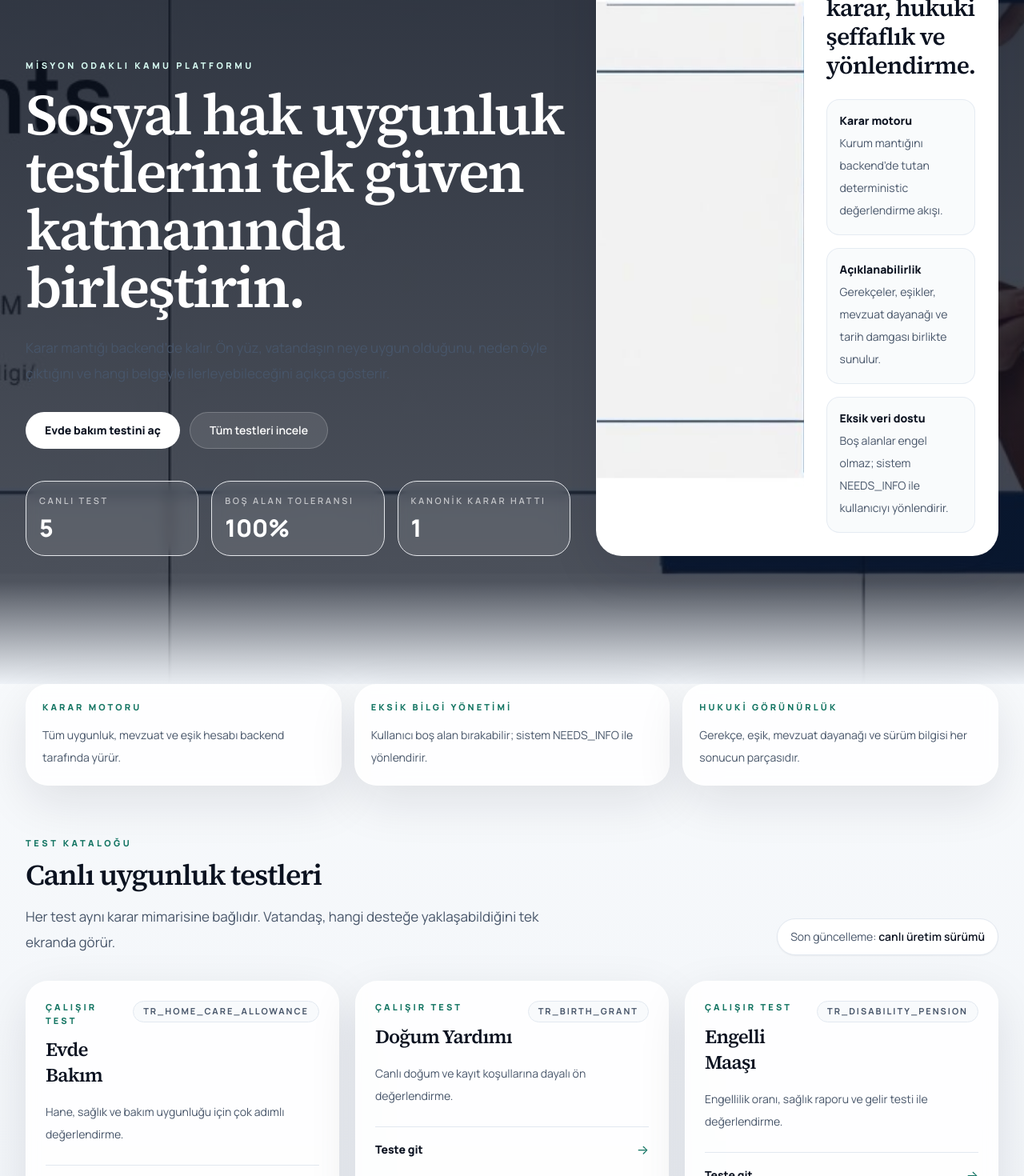
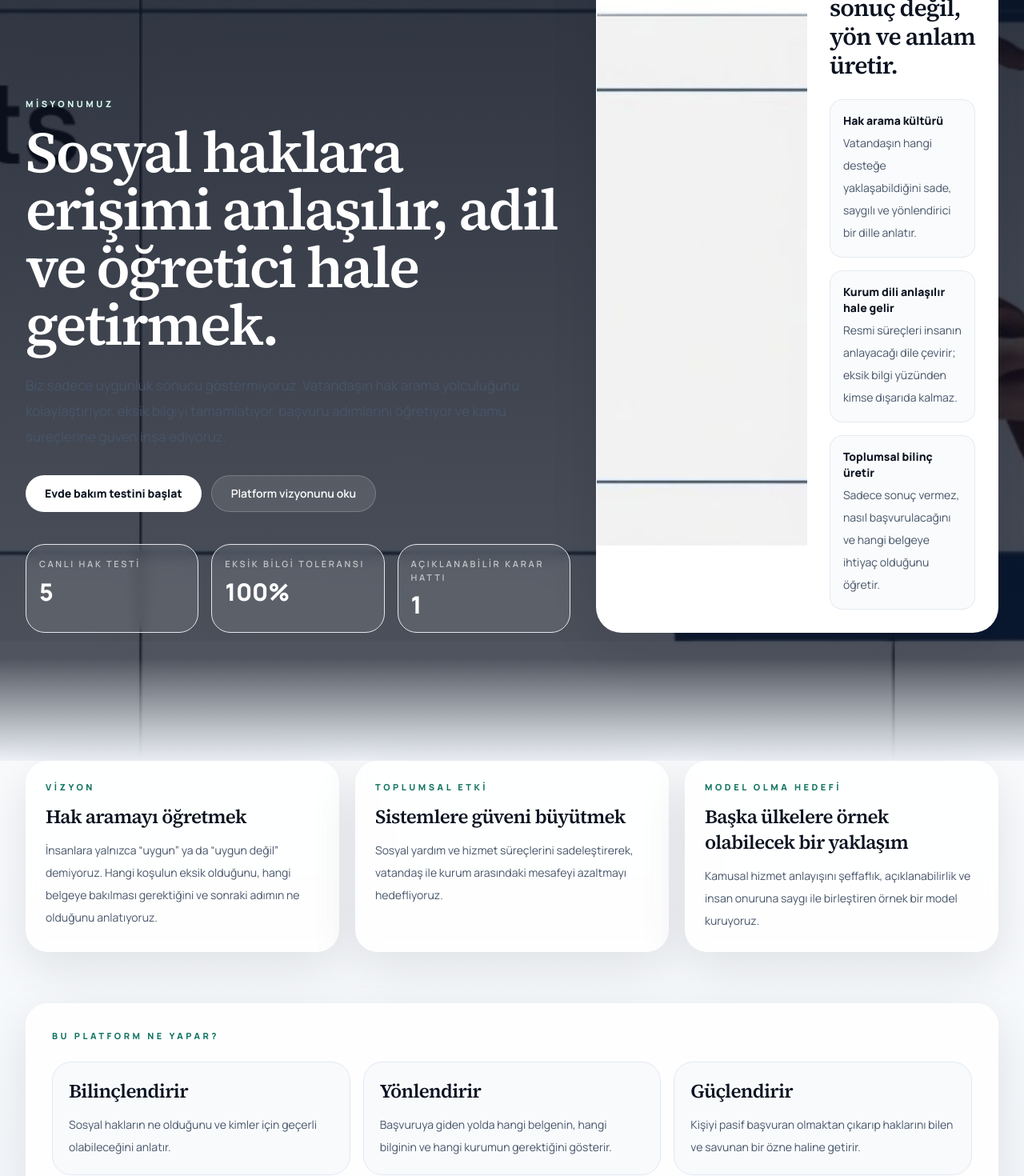
Before and after one commit to SocialRightLabs/sosyalhakrehberi.com, an Angular app: page / in a window 1280 px wide. Shown: the part 280-1750 px from the top of the page at 80% size. Built offline with nearby package versions, Linux system fonts and the light colour scheme.

Commit message:
feat(ui): align platform messaging with vision

```diff
--- a/src/app/features/eligibility/benefit-test-page.component.html
+++ b/src/app/features/eligibility/benefit-test-page.component.html
@@ -5,7 +5,7 @@
         ← Test kataloguna dön
       </a>
       <span class="rounded-full border border-slate-200 bg-white px-4 py-2 text-xs font-bold uppercase tracking-[0.22em] text-slate-500 shadow-sm">
-        {{ config.benefitCode }}
+        Canlı hizmet testi
       </span>
     </div>
 
@@ -23,7 +23,7 @@
             </div>
             <div class="rounded-3xl border border-slate-200 bg-slate-50 p-4">
               <p class="text-[11px] font-extrabold uppercase tracking-[0.24em] text-brand-700">Karar</p>
-              <p class="mt-2 text-sm font-semibold text-ink-900">Deterministik backend</p>
+              <p class="mt-2 text-sm font-semibold text-ink-900">Deterministik karar motoru</p>
             </div>
             <div class="rounded-3xl border border-slate-200 bg-slate-50 p-4">
               <p class="text-[11px] font-extrabold uppercase tracking-[0.24em] text-brand-700">Şeffaflık</p>
@@ -37,7 +37,7 @@
             <div>
               <h2 class="display-title text-3xl">{{ config.title }}</h2>
               <p class="mt-2 max-w-2xl text-sm leading-7 text-slate-600">
-                Boş alanları bırakabilirsiniz. Sistem eksik bilgileri backend'e iletir ve gerekirse NEEDS_INFO döndürür.
+                Boş alanları bırakabilirsiniz. Sistem eksik bilgileri karar motoruna iletir ve gerekirse eksik bilgi sonucu üretir.
               </p>
             </div>
             <button
@@ -124,7 +124,7 @@
       <aside class="space-y-6 lg:sticky lg:top-6">
         <div class="surface-strong overflow-hidden">
           <div class="bg-gradient-to-br from-ink-900 via-ink-800 to-brand-800 px-6 py-6 text-white">
-            <p class="text-[11px] font-extrabold uppercase tracking-[0.28em] text-brand-100">Canlı karar yüzeyi</p>
+            <p class="text-[11px] font-extrabold uppercase tracking-[0.28em] text-brand-100">Canlı değerlendirme yüzeyi</p>
             <h2 class="mt-3 font-display text-2xl tracking-[-0.03em]">Sonuç, gerekçe ve yönlendirme tek blokta.</h2>
             <p class="mt-3 text-sm leading-7 text-white/75">
               Karar motoru uygunluğu, eksik bilgiyi ve hukuki çerçeveyi kullanıcıya tek bakışta gösterir.
--- a/src/app/features/eligibility/eligibility-catalog.component.html
+++ b/src/app/features/eligibility/eligibility-catalog.component.html
@@ -8,23 +8,24 @@
       <header class="flex items-center justify-between gap-4 rounded-full border border-white/20 bg-white/10 px-4 py-3 text-white backdrop-blur md:px-5">
         <div>
           <p class="text-[11px] font-extrabold uppercase tracking-[0.32em] text-brand-100">Sosyal Hak Rehberi</p>
-          <p class="mt-1 text-sm text-white/80">Legislation-centered, explainable public eligibility platform</p>
+          <p class="mt-1 text-sm text-white/80">Kamu haklarına erişim için açıklanabilir rehber platformu</p>
         </div>
 
         <div class="hidden items-center gap-2 md:flex">
-          <span class="rounded-full border border-white/15 bg-white/10 px-3 py-1 text-xs font-semibold text-white/90">Backend source of truth</span>
-          <span class="rounded-full border border-white/15 bg-white/10 px-3 py-1 text-xs font-semibold text-white/90">Needs-info aware</span>
+          <span class="rounded-full border border-white/15 bg-white/10 px-3 py-1 text-xs font-semibold text-white/90">Kamusal fayda</span>
+          <span class="rounded-full border border-white/15 bg-white/10 px-3 py-1 text-xs font-semibold text-white/90">Açık rehberlik</span>
         </div>
       </header>
 
       <div class="grid gap-8 py-12 lg:grid-cols-[1.15fr_0.85fr] lg:items-end lg:py-20">
         <div class="max-w-3xl text-white">
-          <p class="eyebrow text-brand-100">Misyon odaklı kamu platformu</p>
+          <p class="eyebrow text-brand-100">Misyonumuz</p>
           <h1 class="display-title mt-4 text-5xl leading-[0.95] text-white sm:text-6xl lg:text-7xl">
-            Sosyal hak uygunluk testlerini tek güven katmanında birleştirin.
+            Sosyal haklara erişimi anlaşılır, adil ve öğretici hale getirmek.
           </h1>
           <p class="lead-copy mt-6 max-w-2xl text-white/82">
-            Karar mantığı backend’de kalır. Ön yüz, vatandaşın neye uygun olduğunu, neden öyle çıktığını ve hangi belgeyle ilerleyebileceğini açıkça gösterir.
+            Biz sadece uygunluk sonucu göstermiyoruz. Vatandaşın hak arama yolculuğunu kolaylaştırıyor, eksik bilgiyi tamamlatıyor,
+            başvuru adımlarını öğretiyor ve kamu süreçlerine güven inşa ediyoruz.
           </p>
 
           <div class="mt-8 flex flex-wrap gap-3">
@@ -32,13 +33,13 @@
               routerLink="/evde-bakim"
               class="focus-ring inline-flex items-center justify-center rounded-full bg-white px-6 py-3 text-sm font-extrabold text-ink-900 transition hover:-translate-y-0.5 hover:bg-brand-100"
             >
-              Evde bakım testini aç
+              Evde bakım testini başlat
             </a>
             <a
-              href="#tests"
+              href="#hikaye"
               class="focus-ring inline-flex items-center justify-center rounded-full border border-white/20 bg-white/10 px-6 py-3 text-sm font-semibold text-white transition hover:border-white/35 hover:bg-white/15"
             >
-              Tüm testleri incele
+              Platform vizyonunu oku
             </a>
           </div>
 
@@ -60,9 +61,9 @@
               class="h-56 w-full object-cover lg:h-full"
             />
             <div class="p-6 lg:p-7">
-              <p class="text-[11px] font-extrabold uppercase tracking-[0.28em] text-brand-700">Platform çerçevesi</p>
+              <p class="text-[11px] font-extrabold uppercase tracking-[0.28em] text-brand-700">Platform vaadi</p>
               <h2 class="mt-3 font-display text-3xl font-semibold tracking-[-0.03em] text-ink-900">
-                Açıklanabilir karar, hukuki şeffaflık ve yönlendirme.
+                Sadece sonuç değil, yön ve anlam üretir.
               </h2>
               <div class="mt-6 space-y-4">
                 @for (pillar of platformPillars; track pillar.title) {
@@ -79,19 +80,48 @@
     </div>
   </section>
 
+  <section id="hikaye" class="mx-auto max-w-7xl px-4 pb-16 sm:px-6 lg:px-8">
+    <div class="grid gap-5 lg:grid-cols-3">
+      <div class="surface p-6">
+        <p class="eyebrow">Vizyon</p>
+        <h2 class="mt-3 font-display text-2xl tracking-[-0.03em]">Hak aramayı öğretmek</h2>
+        <p class="mt-3 text-sm leading-7 text-slate-600">
+          İnsanlara yalnızca “uygun” ya da “uygun değil” demiyoruz. Hangi koşulun eksik olduğunu, hangi belgeye bakılması gerektiğini ve sonraki adımın ne olduğunu anlatıyoruz.
+        </p>
+      </div>
+      <div class="surface p-6">
+        <p class="eyebrow">Toplumsal etki</p>
+        <h2 class="mt-3 font-display text-2xl tracking-[-0.03em]">Sistemlere güveni büyütmek</h2>
+        <p class="mt-3 text-sm leading-7 text-slate-600">
+          Sosyal yardım ve hizmet süreçlerini sadeleştirerek, vatandaş ile kurum arasındaki mesafeyi azaltmayı hedefliyoruz.
+        </p>
+      </div>
+      <div class="surface p-6">
+        <p class="eyebrow">Model olma hedefi</p>
+        <h2 class="mt-3 font-display text-2xl tracking-[-0.03em]">Başka ülkelere örnek olabilecek bir yaklaşım</h2>
+        <p class="mt-3 text-sm leading-7 text-slate-600">
+          Kamusal hizmet anlayışını şeffaflık, açıklanabilirlik ve insan onuruna saygı ile birleştiren örnek bir model kuruyoruz.
+        </p>
+      </div>
+    </div>
+  </section>
+
   <section class="mx-auto max-w-7xl px-4 pb-16 sm:px-6 lg:px-8">
-    <div class="grid gap-4 md:grid-cols-3">
-      <div class="surface p-5">
-        <p class="text-[11px] font-extrabold uppercase tracking-[0.28em] text-brand-700">Karar motoru</p>
-        <p class="mt-3 text-sm leading-7 text-slate-600">Tüm uygunluk, mevzuat ve eşik hesabı backend tarafında yürür.</p>
-      </div>
-      <div class="surface p-5">
-        <p class="text-[11px] font-extrabold uppercase tracking-[0.28em] text-brand-700">Eksik bilgi yönetimi</p>
-        <p class="mt-3 text-sm leading-7 text-slate-600">Kullanıcı boş alan bırakabilir; sistem NEEDS_INFO ile yönlendirir.</p>
-      </div>
-      <div class="surface p-5">
-        <p class="text-[11px] font-extrabold uppercase tracking-[0.28em] text-brand-700">Hukuki görünürlük</p>
-        <p class="mt-3 text-sm leading-7 text-slate-600">Gerekçe, eşik, mevzuat dayanağı ve sürüm bilgisi her sonucun parçasıdır.</p>
+    <div class="surface p-6 sm:p-8">
+      <p class="eyebrow">Bu platform ne yapar?</p>
+      <div class="mt-6 grid gap-4 md:grid-cols-3">
+        <div class="rounded-3xl border border-slate-200 bg-slate-50 p-5">
+          <p class="font-display text-2xl tracking-[-0.03em]">Bilinçlendirir</p>
+          <p class="mt-3 text-sm leading-7 text-slate-600">Sosyal hakların ne olduğunu ve kimler için geçerli olabileceğini anlatır.</p>
+        </div>
+        <div class="rounded-3xl border border-slate-200 bg-slate-50 p-5">
+          <p class="font-display text-2xl tracking-[-0.03em]">Yönlendirir</p>
+          <p class="mt-3 text-sm leading-7 text-slate-600">Başvuruya giden yolda hangi belgenin, hangi bilginin ve hangi kurumun gerektiğini gösterir.</p>
+        </div>
+        <div class="rounded-3xl border border-slate-200 bg-slate-50 p-5">
+          <p class="font-display text-2xl tracking-[-0.03em]">Güçlendirir</p>
+          <p class="mt-3 text-sm leading-7 text-slate-600">Kişiyi pasif başvuran olmaktan çıkarıp haklarını bilen ve savunan bir özne haline getirir.</p>
+        </div>
       </div>
     </div>
   </section>
@@ -99,10 +129,10 @@
   <section id="tests" class="mx-auto max-w-7xl px-4 pb-20 sm:px-6 lg:px-8">
     <div class="mb-8 flex flex-col gap-4 lg:flex-row lg:items-end lg:justify-between">
       <div class="max-w-3xl">
-        <p class="eyebrow">Test kataloğu</p>
-        <h2 class="display-title mt-3 text-3xl sm:text-4xl">Canlı uygunluk testleri</h2>
+        <p class="eyebrow">Canlı hizmetler</p>
+        <h2 class="display-title mt-3 text-3xl sm:text-4xl">Sosyal hak testleri</h2>
         <p class="lead-copy mt-4 max-w-2xl">
-          Her test aynı karar mimarisine bağlıdır. Vatandaş, hangi desteğe yaklaşabildiğini tek ekranda görür.
+          Her test, aynı açıklanabilir karar hattına bağlıdır. Kullanıcı, hangi desteğe neden yaklaşabildiğini açık biçimde görür.
         </p>
       </div>
 
@@ -119,18 +149,15 @@
         >
           <div class="flex items-start justify-between gap-4">
             <div>
-              <p class="text-[11px] font-extrabold uppercase tracking-[0.28em] text-brand-700">Çalışır test</p>
+              <p class="text-[11px] font-extrabold uppercase tracking-[0.28em] text-brand-700">Canlı hizmet</p>
               <h3 class="display-title mt-3 text-2xl">{{ item.title }}</h3>
             </div>
-            <span class="rounded-full border border-slate-200 bg-slate-50 px-3 py-1 text-[11px] font-bold tracking-[0.18em] text-slate-600">
-              {{ item.benefitCode }}
-            </span>
           </div>
 
           <p class="mt-4 text-sm leading-7 text-slate-600">{{ item.description }}</p>
 
           <div class="mt-6 flex items-center justify-between border-t border-slate-200 pt-4">
-            <span class="text-sm font-extrabold text-ink-900">Teste git</span>
+            <span class="text-sm font-extrabold text-ink-900">Detayı aç</span>
             <span class="text-brand-700 transition group-hover:translate-x-1" aria-hidden="true">→</span>
           </div>
         </a>
--- a/src/app/features/eligibility/eligibility-catalog.component.ts
+++ b/src/app/features/eligibility/eligibility-catalog.component.ts
@@ -15,22 +15,22 @@ export class EligibilityCatalogComponent {
   readonly tests = TEST_CATALOG;
   readonly platformPillars = [
     {
-      title: 'Karar motoru',
-      description: 'Kurum mantığını backend’de tutan deterministic değerlendirme akışı.',
+      title: 'Hak arama kültürü',
+      description: 'Vatandaşın hangi desteğe yaklaşabildiğini sade, saygılı ve yönlendirici bir dille anlatır.',
     },
     {
-      title: 'Açıklanabilirlik',
-      description: 'Gerekçeler, eşikler, mevzuat dayanağı ve tarih damgası birlikte sunulur.',
+      title: 'Kurum dili anlaşılır hale gelir',
+      description: 'Resmi süreçleri insanın anlayacağı dile çevirir; eksik bilgi yüzünden kimse dışarıda kalmaz.',
     },
     {
-      title: 'Eksik veri dostu',
-      description: 'Boş alanlar engel olmaz; sistem NEEDS_INFO ile kullanıcıyı yönlendirir.',
+      title: 'Toplumsal bilinç üretir',
+      description: 'Sadece sonuç vermez, nasıl başvurulacağını ve hangi belgeye ihtiyaç olduğunu öğretir.',
     },
   ];
 
   readonly quickStats = [
-    { value: '5', label: 'Canlı test' },
-    { value: '100%', label: 'Boş alan toleransı' },
-    { value: '1', label: 'Kanonik karar hattı' },
+    { value: '5', label: 'Canlı hak testi' },
+    { value: '100%', label: 'Eksik bilgi toleransı' },
+    { value: '1', label: 'Açıklanabilir karar hattı' },
   ];
 }
--- a/src/app/features/eligibility/eligibility-tester.component.html
+++ b/src/app/features/eligibility/eligibility-tester.component.html
@@ -5,7 +5,7 @@
         ← Test kataloguna dön
       </a>
       <span class="rounded-full border border-slate-200 bg-white px-4 py-2 text-xs font-bold uppercase tracking-[0.22em] text-slate-500 shadow-sm">
-        TR_HOME_CARE_ALLOWANCE
+        Canlı hizmet testi
       </span>
     </div>
 
@@ -18,7 +18,7 @@
               Evde bakım uygunluğunu açıklanabilir şekilde test edin.
             </h1>
             <p class="lead-copy mt-5 max-w-3xl text-white/80">
-              Bilgileri boş bırakabilirsiniz. Sistem eksik verileri backend'e iletir, karar mantığını çalıştırır ve ihtiyaca göre NEEDS_INFO döndürür.
+              Bilgileri boş bırakabilirsiniz. Sistem eksik verileri karar motoruna iletir, karar mantığını çalıştırır ve ihtiyaca göre eksik bilgi sonucu döndürür.
             </p>
 
             <div class="mt-6 grid gap-3 sm:grid-cols-3">
@@ -210,7 +210,7 @@
       <aside class="space-y-6 lg:sticky lg:top-6">
         <div class="surface-strong overflow-hidden">
           <div class="bg-gradient-to-br from-brand-900 via-ink-900 to-ink-800 px-6 py-6 text-white">
-            <p class="text-[11px] font-extrabold uppercase tracking-[0.28em] text-brand-100">Canlı karar yüzeyi</p>
+            <p class="text-[11px] font-extrabold uppercase tracking-[0.28em] text-brand-100">Canlı değerlendirme yüzeyi</p>
             <h2 class="mt-3 font-display text-2xl tracking-[-0.03em]">Sonuç, gerekçe ve hukuki dayanak.</h2>
             <p class="mt-3 text-sm leading-7 text-white/75">
               Eksik veri, olumsuz karar veya uzman incelemesi durumunda kullanıcıyı en doğru adıma yönlendirir.
--- a/src/app/features/eligibility/explanation-panel.component.html
+++ b/src/app/features/eligibility/explanation-panel.component.html
@@ -9,7 +9,7 @@
     >
       <div>
         <p class="text-sm font-semibold uppercase tracking-[0.18em] text-slate-500">Açıklama ve hukuk dayanağı</p>
-        <h3 class="mt-2 text-xl font-semibold text-slate-900">Karar neden böyle çıktı?</h3>
+        <h3 class="mt-2 text-xl font-semibold text-slate-900">Karar nasıl oluştu?</h3>
       </div>
       <span class="text-2xl text-slate-500" aria-hidden="true">{{ isOpen ? '−' : '+' }}</span>
     </button>
@@ -18,7 +18,7 @@
       <div id="eligibility-explanation-panel" class="border-t border-slate-200 px-6 py-6">
         @if (details?.explanations?.length) {
           <div class="mb-6">
-            <h4 class="text-sm font-semibold uppercase tracking-[0.18em] text-slate-500">Kurallar</h4>
+            <h4 class="text-sm font-semibold uppercase tracking-[0.18em] text-slate-500">İşlenen kural adımları</h4>
             <div class="mt-4 space-y-4">
               @for (item of details?.explanations; track item.rule_code) {
                 <div class="rounded-2xl border border-slate-200 p-4">
@@ -30,20 +30,19 @@
                       [class.bg-rose-50]="!item.passed"
                       [class.text-rose-700]="!item.passed"
                     >
-                      {{ item.passed ? 'Geçti' : 'Kaldı' }}
+                      {{ item.passed ? 'Uygun' : 'Uygun değil' }}
                     </span>
-                    <span class="font-semibold text-slate-900">{{ item.rule_code }}</span>
                   </div>
                   <p class="mt-2 text-sm leading-6 text-slate-600">{{ item.message }}</p>
                   <p class="mt-2 text-sm text-slate-600">
-                    Değer: <span class="font-semibold text-slate-900">{{ item.value ?? '—' }}</span>
+                    Görülen veri: <span class="font-semibold text-slate-900">{{ item.value ?? '—' }}</span>
                     <span class="mx-2 text-slate-300">|</span>
-                    Eşik: <span class="font-semibold text-slate-900">{{ item.threshold ?? '—' }}</span>
+                    Sınır: <span class="font-semibold text-slate-900">{{ item.threshold ?? '—' }}</span>
                   </p>
                   @if (item.law_reference || item.article || item.description) {
                     <div class="mt-3 rounded-xl bg-slate-50 p-3 text-sm leading-6 text-slate-600">
                       @if (item.law_reference) {
-                        <p><span class="font-semibold text-slate-900">Kanun:</span> {{ item.law_reference }}</p>
+                        <p><span class="font-semibold text-slate-900">Mevzuat:</span> {{ item.law_reference }}</p>
                       }
                       @if (item.article) {
                         <p><span class="font-semibold text-slate-900">Madde:</span> {{ item.article }}</p>
@@ -72,7 +71,7 @@
 
         <div class="grid gap-4 md:grid-cols-3">
           <div class="rounded-2xl bg-slate-50 p-4">
-            <p class="text-xs font-semibold uppercase tracking-[0.18em] text-slate-500">Sürüm</p>
+            <p class="text-xs font-semibold uppercase tracking-[0.18em] text-slate-500">Kural sürümü</p>
             <p class="mt-2 text-sm font-semibold text-slate-900">{{ details?.ruleVersion ?? '—' }}</p>
           </div>
           <div class="rounded-2xl bg-slate-50 p-4">
@@ -87,15 +86,13 @@
 
         @if (details?.thresholdsUsed?.length) {
           <div class="mt-6">
-            <h4 class="text-sm font-semibold uppercase tracking-[0.18em] text-slate-500">Kullanılan eşikler</h4>
+            <h4 class="text-sm font-semibold uppercase tracking-[0.18em] text-slate-500">Kullanılan sınırlar</h4>
             <div class="mt-3 space-y-3">
               @for (threshold of details?.thresholdsUsed; track threshold.rule_code) {
                 <div class="rounded-2xl border border-slate-200 px-4 py-3 text-sm text-slate-700">
-                  <span class="font-semibold text-slate-900">{{ threshold.rule_code }}</span>
+                  <span class="font-semibold text-slate-900">Görülen veri:</span> {{ threshold.value ?? '—' }}
                   <span class="mx-2 text-slate-300">|</span>
-                  Değer: {{ threshold.value ?? '—' }}
-                  <span class="mx-2 text-slate-300">|</span>
-                  Eşik: {{ threshold.threshold ?? '—' }}
+                  <span class="font-semibold text-slate-900">Sınır:</span> {{ threshold.threshold ?? '—' }}
                 </div>
               }
             </div>
--- a/src/app/features/eligibility/result-card.component.html
+++ b/src/app/features/eligibility/result-card.component.html
@@ -24,7 +24,7 @@
 
   @if (hasReasons()) {
     <div class="result-section">
-      <p class="section-title">Uygun olmama nedenleri:</p>
+      <p class="section-title">Gerekçeler</p>
       <ul class="result-list">
         @for (reason of result?.reasons; track reason.message + ':' + $index) {
           <li>{{ reason.message }}</li>
@@ -35,7 +35,7 @@
 
   @if (hasMissingFacts()) {
     <div class="result-section">
-      <p class="section-title">Lütfen aşağıdaki bilgileri tamamlayın:</p>
+      <p class="section-title">Tamamlanması gereken bilgiler</p>
       <ul class="result-list">
         @for (fact of result?.missing_facts; track fact.key + ':' + $index) {
           <li>{{ fact.message }}</li>
--- a/src/app/features/eligibility/result-card.component.ts
+++ b/src/app/features/eligibility/result-card.component.ts
@@ -28,7 +28,7 @@ export class ResultCardComponent {
       case 'negative':
         return 'Sonuç: Uygun Değilsiniz';
       case 'needs-info':
-        return 'Eksik Bilgiler';
+        return 'Eksik Bilgi Gerekli';
       case 'review':
         return 'Uzman İncelemesi Gerekli';
       default:
@@ -45,9 +45,9 @@ export class ResultCardComponent {
       case 'negative':
         return benefitName ? `Mevcut bilgilerle ${benefitName} için uygun görünmüyorsunuz.` : 'Mevcut bilgilerle uygun görünmüyorsunuz.';
       case 'needs-info':
-        return 'Lütfen aşağıdaki bilgileri tamamlayın:';
+        return 'Karar için aşağıdaki bilgileri tamamlayın.';
       case 'review':
-        return 'Durumunuz uzman tarafından değerlendirilmelidir.';
+        return 'Durumunuz uzman incelemesi gerektiriyor.';
       default:
         return 'Bilgilerinizi girerek değerlendirmeyi başlatabilirsiniz.';
     }
@@ -64,15 +64,15 @@ export class ResultCardComponent {
   badge(): string {
     switch (this.mapStatus(this.result?.status)) {
       case 'eligible':
-        return '✓';
+        return 'Uygun';
       case 'negative':
-        return '!';
+        return 'Uygun değil';
       case 'needs-info':
-        return '?';
+        return 'Eksik bilgi';
       case 'review':
-        return '!';
+        return 'İnceleme';
       default:
-        return '•';
+        return 'Beklemede';
     }
   }
 
```
